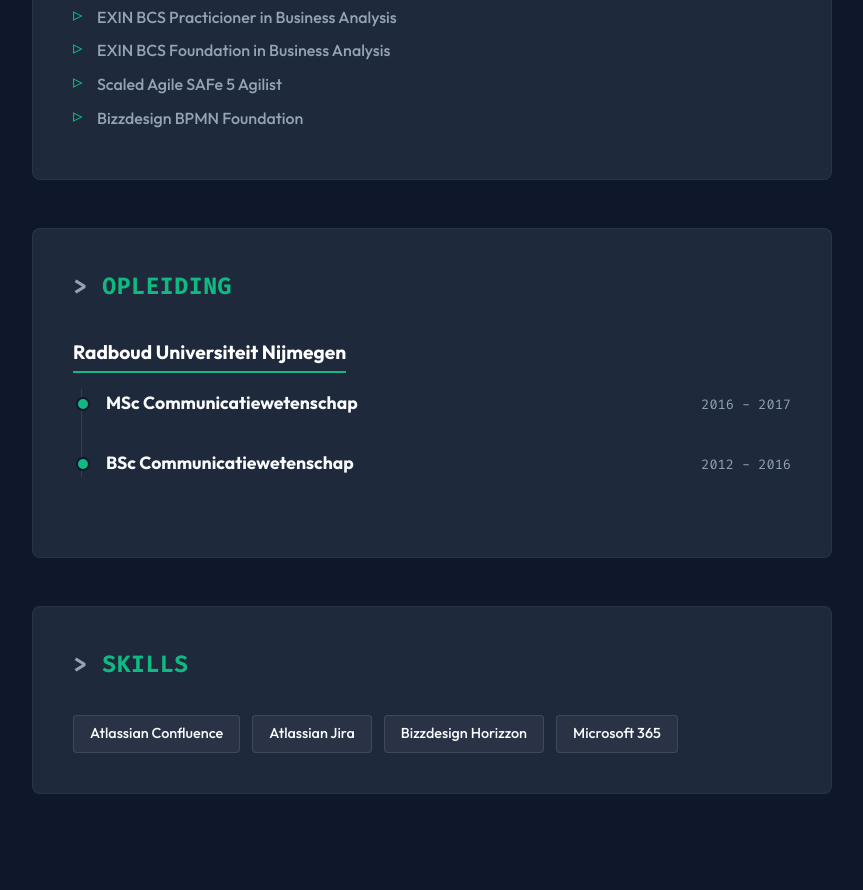
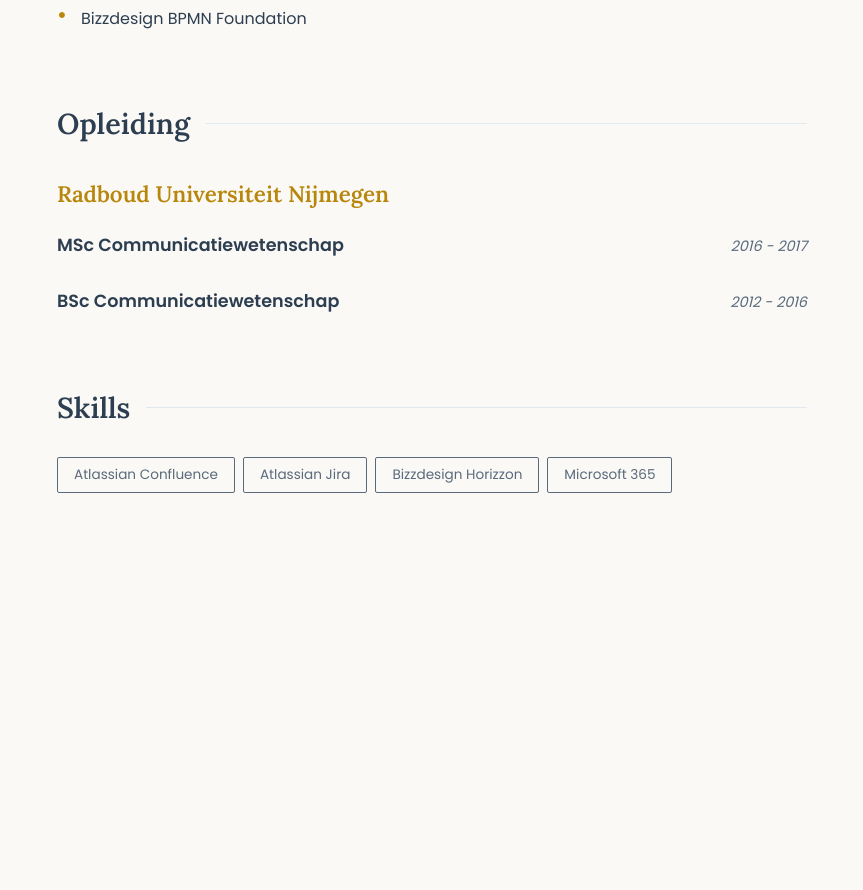
Before and after one commit to stefbeukers/stefbeukers.github.io, a plain HTML site: page test.html in a window 1280 px wide. Shown: the part 1374-2264 px from the top of the page, without its empty margins (208-1071 px from the left). After the commit the page ends 1995 px from the top, so only its background shows below. Drawn offline with Linux system fonts and the light colour scheme.

Commit message:
Update test.html

```diff
--- a/test.html
+++ b/test.html
@@ -5,58 +5,55 @@
     <meta name="viewport" content="width=device-width, initial-scale=1.0">
     <title>Stef Beukers - Sr. Business Analist</title>
 <style>
-@import url('https://fonts.googleapis.com/css2?family=Fira+Code:wght@400;500&family=Outfit:wght@300;500;700&display=swap');
+@import url('https://fonts.googleapis.com/css2?family=Lora:ital,wght@0,400;0,600;1,400&family=Poppins:wght@300;400;600&display=swap');
 
 :root {
-    --bg-color: #0f172a;        /* Zeer donkerblauw */
-    --text-main: #f8fafc;       /* Helder wit/grijs */
-    --text-light: #94a3b8;      /* Gedempt lichtgrijs */
-    --accent-color: #10b981;    /* Tech Groen */
-    --card-bg: #1e293b;         /* Iets lichtere dark mode kaart */
+    --bg-color: #FAF9F6;        /* Off-white / Crème */
+    --text-main: #2C3E50;       /* Diep donkerblauw/grijs */
+    --text-light: #596a7b;      /* Zachter blauwgrijs */
+    --accent-color: #B8860B;    /* Warm goud/bruin */
+    --card-bg: #FFFFFF;
 }
 
 * { box-sizing: border-box; margin: 0; padding: 0; }
-body { font-family: 'Outfit', sans-serif; background-color: var(--bg-color); color: var(--text-main); line-height: 1.6; padding: 3rem 1rem; }
-.container { max-width: 800px; margin: 0 auto; }
+body { font-family: 'Poppins', sans-serif; background-color: var(--bg-color); color: var(--text-main); line-height: 1.8; padding: 4rem 1rem; }
+.container { max-width: 750px; margin: 0 auto; }
 
-header { text-align: center; margin-bottom: 4rem; animation: fadeInDown 1s ease-out; display: flex; flex-direction: column; align-items: center; }
-.profile-pic { width: 120px; height: 120px; border-radius: 20px; object-fit: cover; margin-bottom: 2rem; border: 2px solid var(--accent-color); box-shadow: 0 0 15px rgba(16, 185, 129, 0.3); }
-h1 { font-size: 3.5rem; font-weight: 700; margin-bottom: 0.5rem; }
-h1 span { color: var(--accent-color); }
-.subtitle { font-family: 'Fira Code', monospace; font-size: 1rem; color: var(--text-light); margin-bottom: 1rem; }
+header { text-align: center; margin-bottom: 4rem; animation: fadeInDown 1s ease-out; }
+.profile-pic { width: 140px; height: 140px; border-radius: 50%; object-fit: cover; margin-bottom: 1.5rem; border: 4px solid #fff; box-shadow: 0 4px 15px rgba(0,0,0,0.08); }
+h1 { font-family: 'Lora', serif; font-size: 3.2rem; font-weight: 600; margin-bottom: 0.2rem; color: var(--text-main); }
+h1 span { color: var(--accent-color); font-style: italic; }
+.subtitle { font-size: 1.05rem; color: var(--text-light); font-weight: 300; letter-spacing: 1px; text-transform: uppercase; margin-bottom: 1.5rem; }
 
-.linkedin-btn { display: inline-block; margin-top: 1.5rem; padding: 0.8rem 1.5rem; background-color: transparent; color: var(--accent-color); border: 1px solid var(--accent-color); text-decoration: none; font-weight: 500; border-radius: 4px; font-family: 'Fira Code', monospace; transition: all 0.3s ease; }
-.linkedin-btn:hover { background-color: rgba(16, 185, 129, 0.1); box-shadow: 0 0 10px rgba(16, 185, 129, 0.4); }
+.linkedin-btn { display: inline-block; margin-top: 1rem; padding: 0.6rem 1.8rem; background-color: var(--text-main); color: #fff; text-decoration: none; font-size: 0.9rem; letter-spacing: 1px; transition: background 0.3s; }
+.linkedin-btn:hover { background-color: var(--accent-color); }
 
-.section { background: var(--card-bg); padding: 2.5rem; border-radius: 8px; margin-bottom: 3rem; border: 1px solid rgba(255,255,255,0.05); }
-h2 { font-family: 'Fira Code', monospace; font-size: 1.4rem; color: var(--accent-color); margin-bottom: 2rem; text-transform: uppercase; letter-spacing: 1px; }
-h2::before { content: "> "; color: var(--text-light); }
+.section { margin-bottom: 4rem; }
+h2 { font-family: 'Lora', serif; font-size: 1.8rem; color: var(--text-main); margin-bottom: 1.5rem; display: flex; align-items: center; }
+h2::after { content: ""; flex: 1; margin-left: 1rem; height: 1px; background-color: #e2e8f0; }
 
-.grouped-card { margin-bottom: 2.5rem; }
-.employer-header { display: inline-block; font-size: 1.2rem; font-weight: 700; margin-bottom: 1rem; color: #fff; border-bottom: 2px solid var(--accent-color); padding-bottom: 0.2rem; }
+.grouped-card { margin-bottom: 3rem; }
+.employer-header { font-family: 'Lora', serif; font-size: 1.4rem; font-weight: 600; margin-bottom: 1rem; color: var(--accent-color); }
 
-.grouped-list { list-style-type: none; border-left: 1px solid rgba(255,255,255,0.1); margin-left: 0.5rem; padding-left: 1.5rem; }
-.grouped-list li { margin-bottom: 2rem; position: relative; }
-.grouped-list li::before { content: ""; position: absolute; left: -1.85rem; top: 0.5rem; width: 10px; height: 10px; border-radius: 50%; background: var(--accent-color); border: 2px solid var(--bg-color); }
-.item-row { display: flex; justify-content: space-between; align-items: baseline; flex-wrap: wrap; gap: 10px; margin-bottom: 0.5rem; }
-.item-title { font-weight: 700; font-size: 1.1rem; }
-.item-date { font-family: 'Fira Code', monospace; font-size: 0.85rem; color: var(--text-light); }
+.grouped-list { list-style-type: none; }
+.grouped-list li { margin-bottom: 1.5rem; }
+.item-row { display: flex; justify-content: space-between; align-items: baseline; flex-wrap: wrap; gap: 10px; margin-bottom: 0.3rem; }
+.item-title { font-weight: 600; font-size: 1.1rem; }
+.item-date { font-size: 0.9rem; color: var(--text-light); font-style: italic; }
 
-.skills-container { display: flex; flex-wrap: wrap; gap: 0.75rem; }
-.skill-tag { background: rgba(255,255,255,0.05); border: 1px solid rgba(255,255,255,0.1); color: var(--text-main); padding: 0.4rem 1rem; font-size: 0.9rem; border-radius: 4px; transition: all 0.2s; }
+.skills-container { display: flex; flex-wrap: wrap; gap: 0.5rem; }
+.skill-tag { border: 1px solid var(--text-light); color: var(--text-light); padding: 0.3rem 1rem; font-size: 0.85rem; transition: all 0.3s; border-radius: 2px; }
 .skill-tag:hover { border-color: var(--accent-color); color: var(--accent-color); }
 
 .cert-list { list-style-type: none; }
-.cert-list li { position: relative; padding-left: 1.5rem; margin-bottom: 0.5rem; color: var(--text-light); }
-.cert-list li::before { content: "▹"; color: var(--accent-color); position: absolute; left: 0; font-size: 1.2rem; line-height: 1; }
+.cert-list li { position: relative; padding-left: 1.5rem; margin-bottom: 0.5rem; color: var(--text-main); }
+.cert-list li::before { content: "•"; color: var(--accent-color); position: absolute; left: 0; font-size: 1.5rem; line-height: 0.8; }
 
-@keyframes fadeInDown { from { opacity: 0; transform: translateY(-20px); } to { opacity: 1; transform: translateY(0); } }
+@keyframes fadeInDown { from { opacity: 0; transform: translateY(-15px); } to { opacity: 1; transform: translateY(0); } }
 
 @media print {
-    body { background-color: #ffffff !important; color: #000 !important; }
-    .section { background-color: #fff !important; border: 1px solid #ccc; break-inside: avoid; }
-    h1, h2, .item-title, .employer-header, .skill-tag, .cert-list li { color: #000 !important; }
-    h1 span { color: #555 !important; }
+    body { background-color: #ffffff !important; }
+    .section { break-inside: avoid; }
 }
     </style>
 </head>
```
